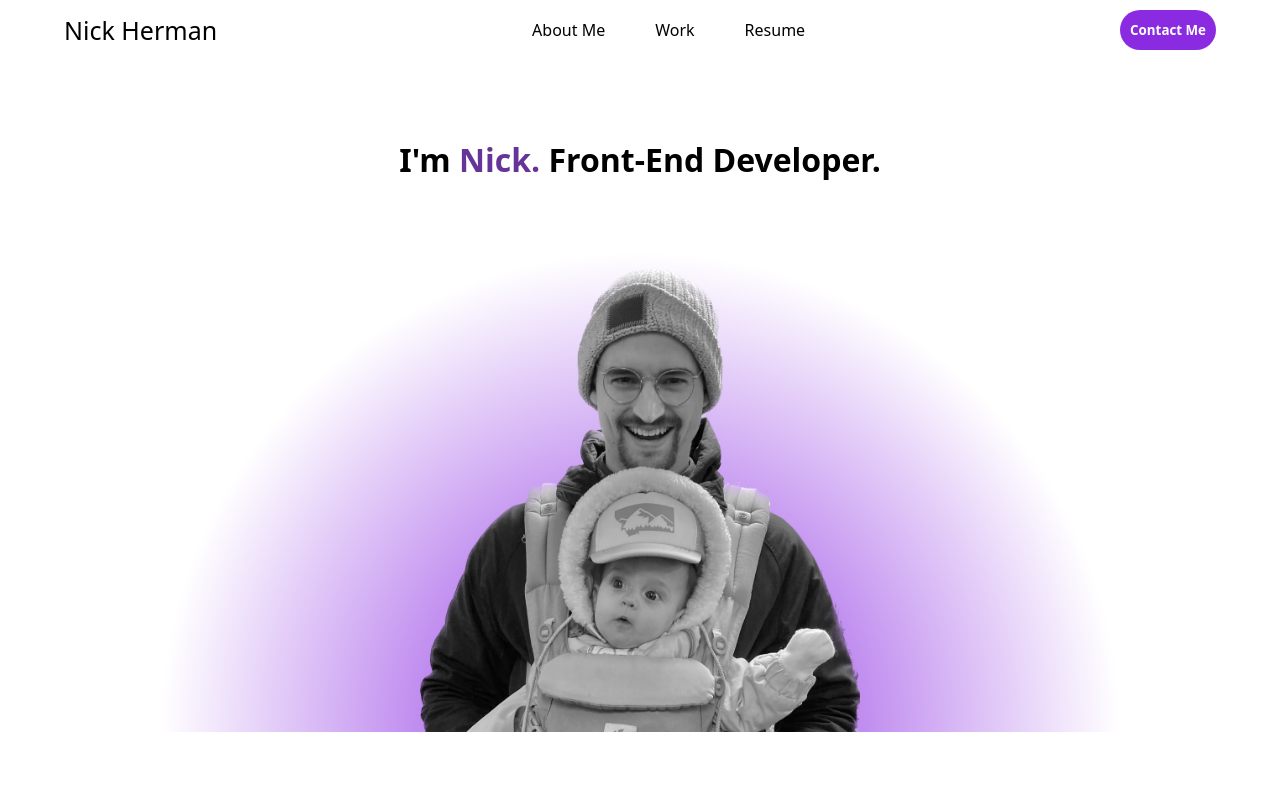
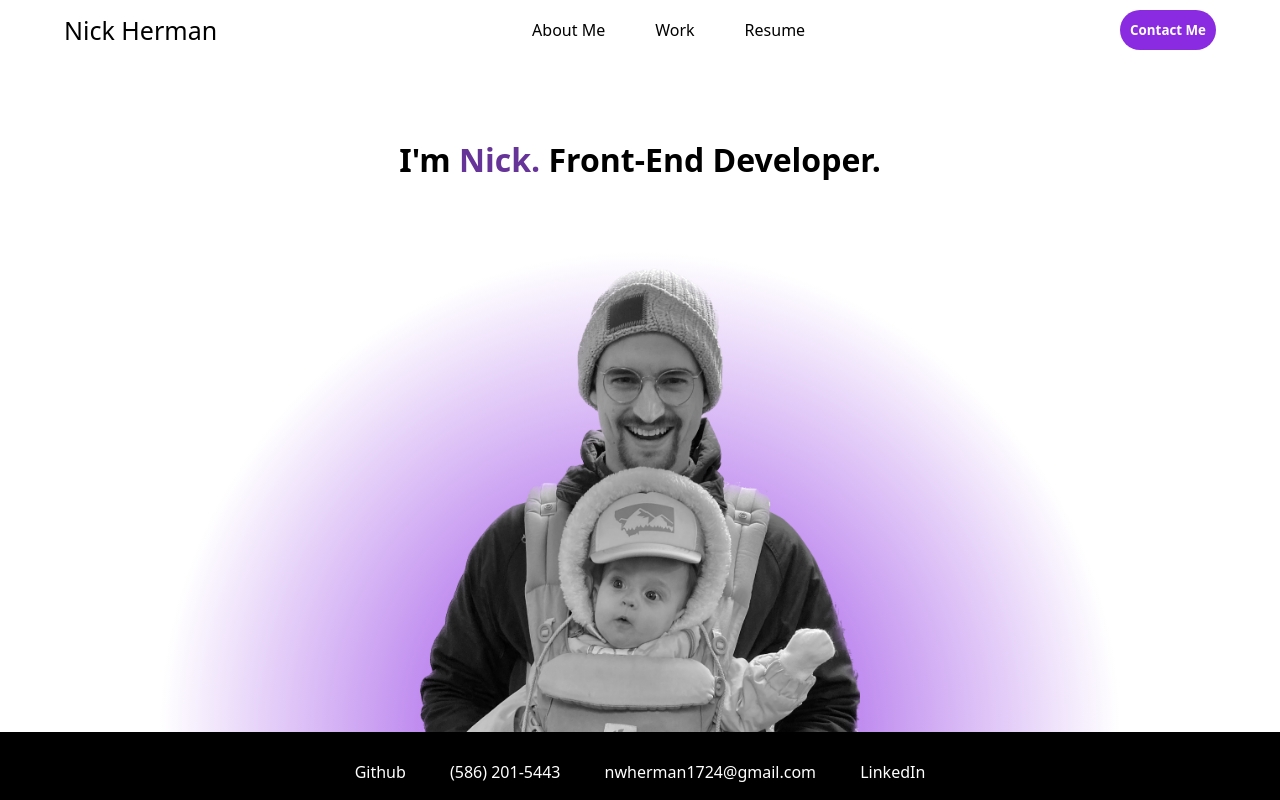
Before and after one commit to nwherman1724/react-portfolio, a React (Create React App) app: page / in a window 1280 px wide. Built offline with nearby package versions, Linux system fonts and the light colour scheme; the HTML template or start-up script is replaced by a standard one.

Commit message:
added socials

```diff
--- a/src/App.js
+++ b/src/App.js
@@ -1,14 +1,15 @@
 import './App.css';
 import Nav from './components/Nav.js';
 import Hero from './components/Hero.js';
+import Social from './components/Social.js';
 
 function App() {
   return (
     <div className="">
       <Nav />
       <Hero />
-      {/* <Social />
-      <Projects /> */}
+      <Social />
+      {/* <Projects /> */}
     </div>
   );
 }
--- /dev/null
+++ b/src/components/Social.css
@@ -0,0 +1,23 @@
+.contact-top {
+    display: flex;
+    justify-content: space-around;
+    align-items: center;
+    background-color: black;
+    height: 10vh;
+ }
+
+ .contact-top li {
+    display: inline;
+    padding: 20px;
+ }
+
+ .contact-top a {
+    text-decoration: none;
+    color: white;
+ }
+
+ .contact {
+    display: flex;
+    justify-content: space-around;
+    background-color: black;
+ }
--- a/src/components/Social.js
+++ b/src/components/Social.js
@@ -0,0 +1,21 @@
+import React from 'react';
+import './Social.css';
+
+
+function Social() {
+
+    return (
+        <div class="contact-top">
+        {/* <!-- <button class="button button-link mobile-button">Contact Me</button> --> */}
+        <ul>
+          <li><a href="https://github.com/nwherman1724" target="_blank"><i class="fa-brands fa-github"></i> Github</a></li>
+          <li class="phone"><a href="#" class="phone"><i class="fa-solid fa-phone"></i> (586) 201-5443</a></li>
+          <li class="email"><a href="mailto:nwherman1724@gmail.com" class="email"><i class="fa-solid fa-envelope"></i> nwherman1724@gmail.com</a></li>
+          <li><a href="https://www.linkedin.com/in/nwherman1724/" target="_blank"><i class="fa-brands fa-linkedin"></i> LinkedIn</a></li>
+        </ul>
+      </div>
+    )
+
+}
+
+export default Social;
```
